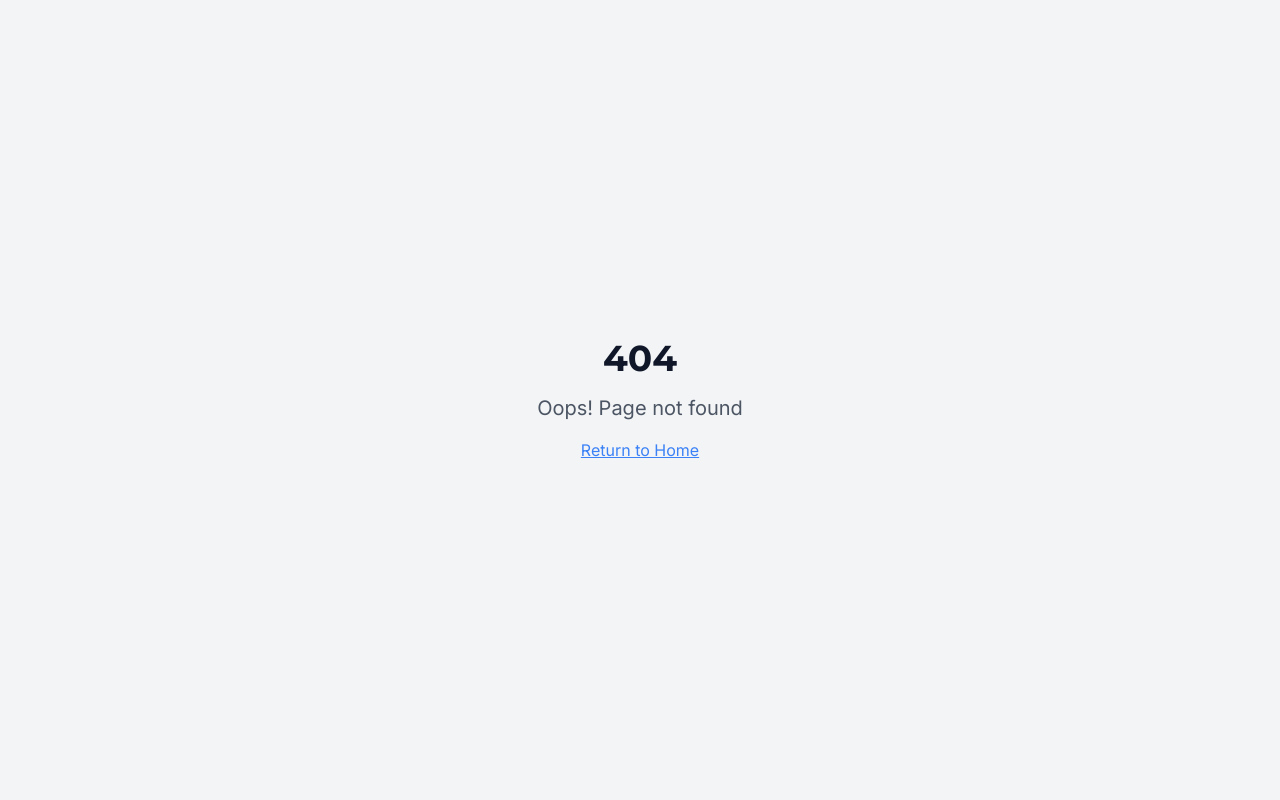
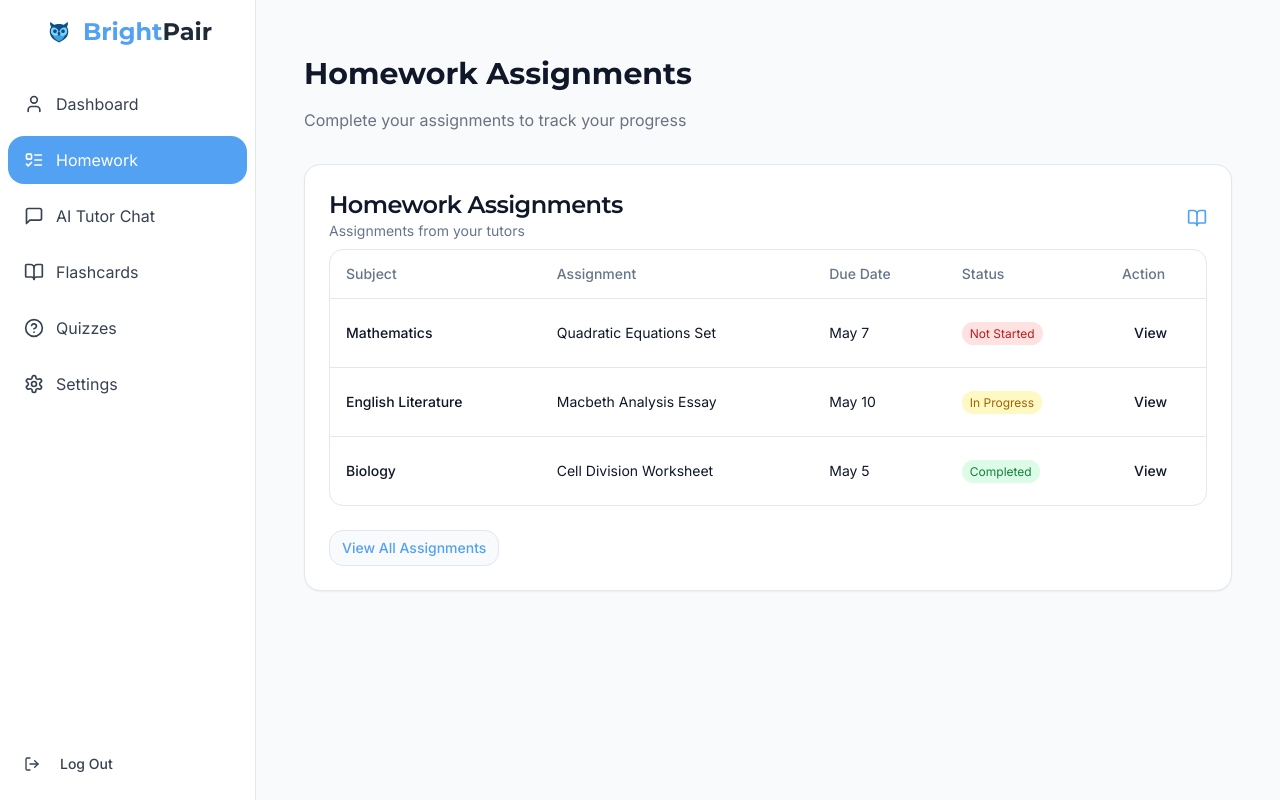
Before and after one commit to seanvraineri/brightpair-ai-tutor, a React (Vite) app: page /homework in a window 1280 px wide. Before the commit this address had no page. Built offline with nearby package versions, Linux system fonts and the light colour scheme.

Commit message:
Add homework tab to sidebar
Adds a homework tab to the dashboard sidebar navigation.

```diff
--- a/src/App.tsx
+++ b/src/App.tsx
@@ -19,6 +19,7 @@ import DashboardLayout from "./components/dashboard/DashboardLayout";
 import TutorSignup from "./pages/TutorSignup";
 import TutorFAQ from "./pages/TutorFAQ";
 import Contact from "./pages/Contact";
+import Homework from "./pages/Homework";
 
 const queryClient = new QueryClient();
 
@@ -40,6 +41,7 @@ const App = () => (
           {/* Dashboard Routes */}
           <Route element={<DashboardLayout />}>
             <Route path="/dashboard" element={<Dashboard />} />
+            <Route path="/homework" element={<Homework />} />
             <Route path="/tutor-chat" element={<TutorChat />} />
             <Route path="/flashcards" element={<Flashcards />} />
             <Route path="/quizzes" element={<Quizzes />} />
--- a/src/components/dashboard/DashboardNav.tsx
+++ b/src/components/dashboard/DashboardNav.tsx
@@ -1,4 +1,3 @@
-
 import React, { useState } from "react";
 import { Link, useLocation } from "react-router-dom";
 import {
@@ -9,7 +8,8 @@ import {
   Settings,
   LogOut,
   Menu,
-  X
+  X,
+  ListTodo
 } from "lucide-react";
 import { Button } from "@/components/ui/button";
 import Logo from "@/components/Logo";
@@ -70,6 +70,12 @@ const DashboardNav: React.FC = () => {
       icon: <User size={20} />,
       label: "Dashboard",
       active: isActive("/dashboard")
+    },
+    {
+      to: "/homework",
+      icon: <ListTodo size={20} />,
+      label: "Homework",
+      active: isActive("/homework")
     },
     {
       to: "/tutor-chat",
--- /dev/null
+++ b/src/pages/Homework.tsx
@@ -0,0 +1,23 @@
+
+import React from "react";
+import { useToast } from "@/components/ui/use-toast";
+import HomeworkAssignments from "@/components/dashboard/HomeworkAssignments";
+
+const Homework: React.FC = () => {
+  const { toast } = useToast();
+
+  return (
+    <div className="p-6 md:p-8">
+      <div className="max-w-7xl mx-auto">
+        <div className="mb-8">
+          <h1 className="text-3xl font-bold mb-4">Homework Assignments</h1>
+          <p className="text-gray-500">Complete your assignments to track your progress</p>
+        </div>
+
+        <HomeworkAssignments />
+      </div>
+    </div>
+  );
+};
+
+export default Homework;
```
